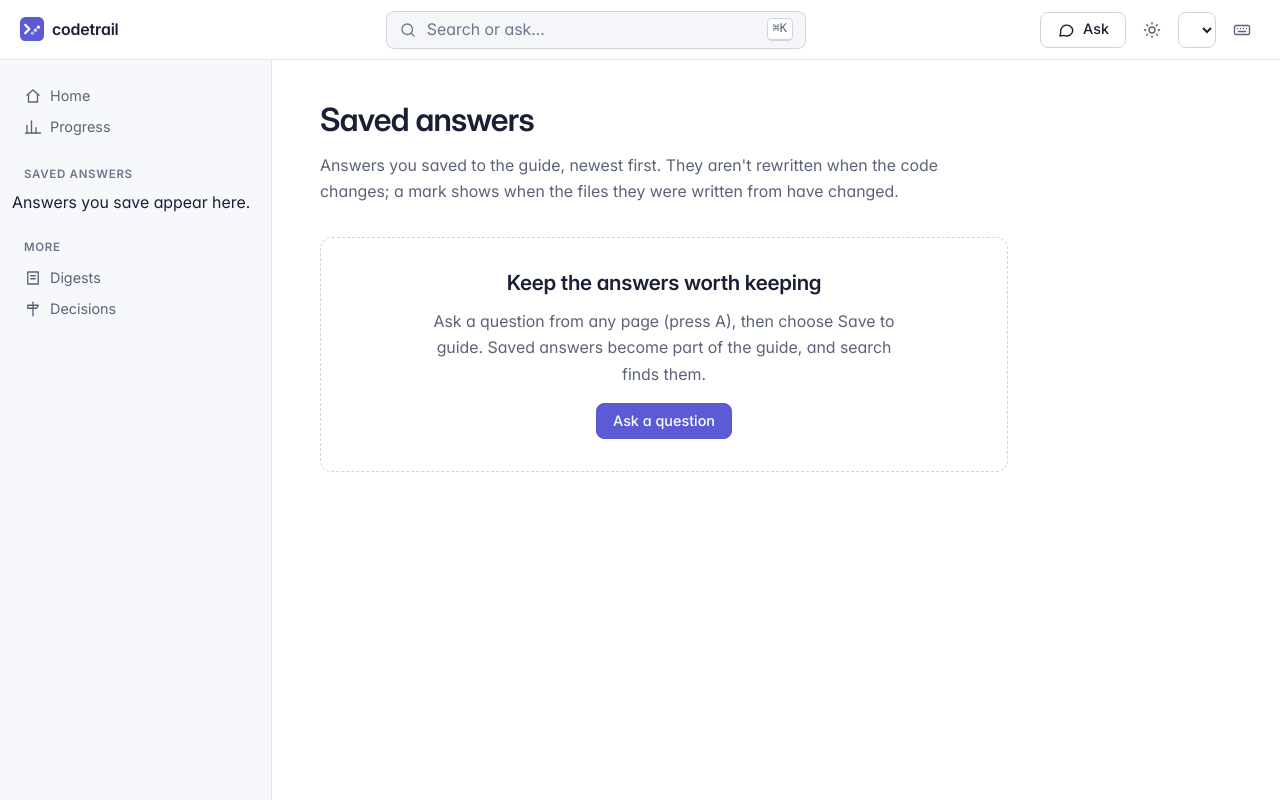
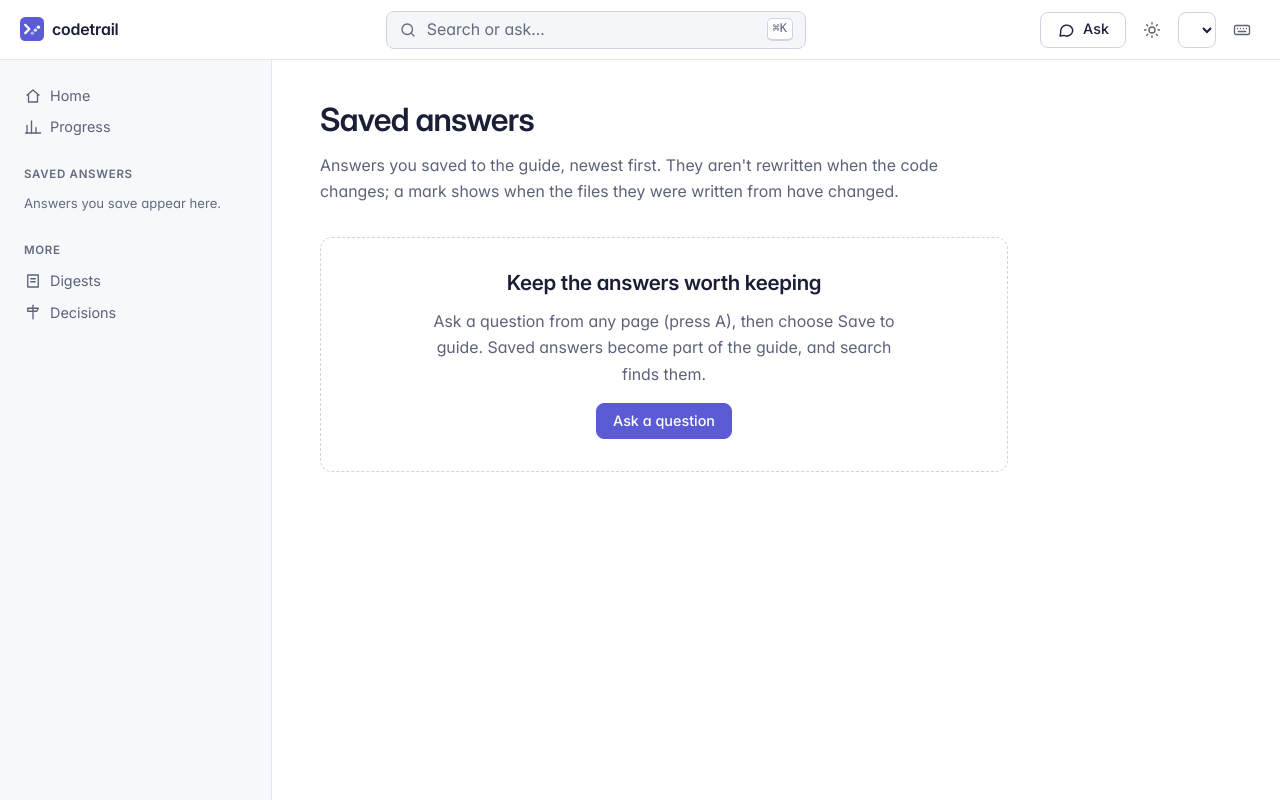
Before and after one commit to mohamed-abdelsattar92/codetrail, a Python web app: template src/codetrail/web/templates/answers.html in a window 1280 px wide. Run offline with Jinja, Linux system fonts and the light colour scheme; the template is opened without the code that fills it, so the values that code supplies are empty; some libraries are stand-ins or nearby versions.

Commit message:
fix(web): restore the progress bar styles, and meet AA contrast in light
What: Restores the general .bar rule, the sidebar bar's margin and the empty
sidebar note that 2d290dd's edit dropped; keeps a page's Steps list to path
pages. Darkens the light theme's faint text to #646b7f and its learned green
to #18774d, so every text and background pair passes WCAG AA.

Why: The re-review of the branch caught the lost rules; an axe-core scan of
every page type in a real browser found the sidebar's headings and counts
(4.3:1) and the "Up to date" figure (4.0:1) under AA's 4.5:1.

Alternatives considered: larger text instead of darker colors, which would
crowd the sidebar.

Risks: None; colors only, and the design's token table is updated.

Agent and model: Claude Code, Claude Opus 5.5

Co-Authored-By: Claude Opus 5.5 <noreply@anthropic.com>

```diff
--- a/src/codetrail/web/app.py
+++ b/src/codetrail/web/app.py
@@ -304,14 +304,15 @@ def create_app(
                     "when you learned it", "now", lineterm="",
                 ))  # fmt: skip
         pages = guide.pages()
+        titles = {found.id: found.title for found in pages}
+        steps = [step for step in steps_of(page) if step in titles] if page.kind == "path" else []  # real pages only
         in_path, previous, following = path_neighbours(
             pages, page.id, path if path and PAGE_ID.fullmatch(path) else None
         )
         return render(
             "page.html", nav=navigation(pages), active=page.id, page=page, segments=segments, sources_changed=changed,
             status=status.state, checks=checks, changes=changes, in_path=in_path, previous=previous,
-            following=following, titles={found.id: found.title for found in pages},
-            steps=[step for step in steps_of(page) if any(found.id == step for found in pages)],
+            following=following, titles=titles, steps=steps,
         )  # fmt: skip
 
     @app.get("/search", response_class=HTMLResponse)
--- a/src/codetrail/web/static/css/components.css
+++ b/src/codetrail/web/static/css/components.css
@@ -200,6 +200,17 @@
 }
 
 .nav-path .bar {
+  margin-block-start: 5px;
+}
+
+.nav-empty {
+  padding: 4px var(--space-3);
+  color: var(--text-faint);
+  font-size: 0.82rem;
+}
+
+/* Progress bars, drawn by native progress elements. */
+.bar {
   display: block;
   inline-size: 100%;
   block-size: 6px;
--- a/src/codetrail/web/static/css/tokens.css
+++ b/src/codetrail/web/static/css/tokens.css
@@ -30,7 +30,7 @@
 
   --text: #1a1f36;
   --text-muted: #5c6378;
-  --text-faint: #6f768a;
+  --text-faint: #646b7f;
 
   --page: #ffffff;
   --sidebar: #f7f8fb;
@@ -46,7 +46,7 @@
   --inferred: #b26a00;
   --inferred-tint: #fdf6ea;
   --inferred-text: #8a5200;
-  --learned: #1f8a5b;
+  --learned: #18774d;
   --learned-tint: #e8f6ef;
   --danger: #c0392b;
   --mark: #fff1b8;
```
Also changed, not shown: docs/design/2026-10-05-codetrail-design.md (+2 -2 lines).
